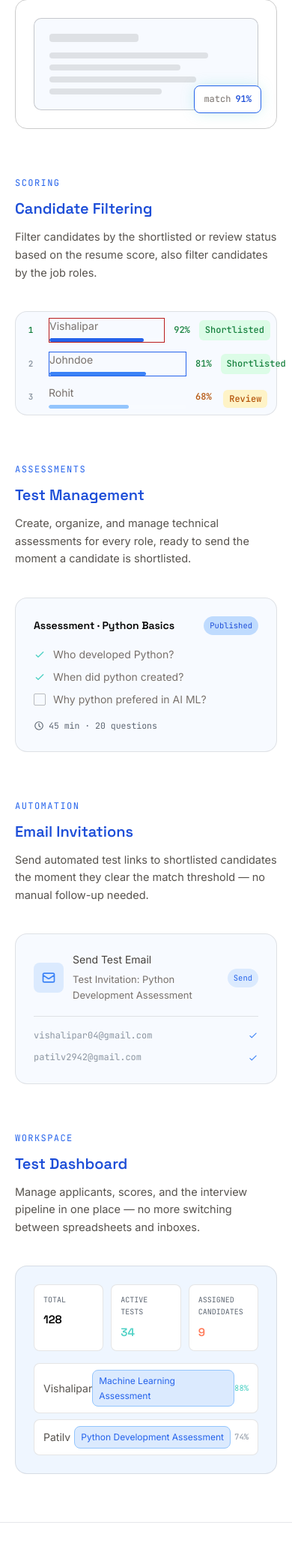
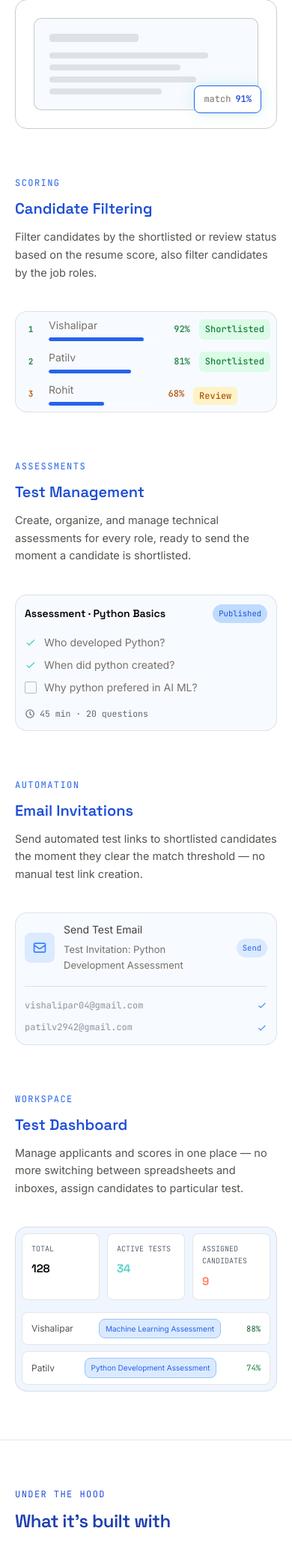
Before and after one commit to vishalipar/Resume-Screening-Revamped, a Django app: page / in a window 390 px wide. Shown: the part 4164-6250 px from the top of the page at 75% size. Run offline with Django 5.2, Linux system fonts and the light colour scheme; some libraries are stand-ins or nearby versions.

Commit message:
make features section responsive

```diff
--- a/resume_screening/templates/information.html
+++ b/resume_screening/templates/information.html
@@ -263,7 +263,7 @@
           <div class="flex flex-col gap-3">
             <div class="flex items-center gap-3">
               <span class="w-6 h-6 rounded-full bg-blue/15 text-green-700 font-mono text-[11px] font-semibold flex items-center justify-center shrink-0">1</span>
-              <div class="flex-1 border border-red-700">
+              <div class="flex-1">
                 <div class="text-stone-500 text-sm rounded mb-1.5">Vishalipar</div>
                 <div class="h-[5px] w-full bg-white/10 rounded-full overflow-hidden"><div class="h-full w-[82%] md:w-[92%] bg-blue-600 rounded-full"></div></div>
               </div>
@@ -271,24 +271,24 @@
               <span class="font-mono text-[12px] text-green-700 bg-green-100 rounded-md px-2 py-1 font-medium">Shortlisted</span>
             </div>
             <div class="flex items-center gap-3">
-              <span class="w-6 h-6 rounded-full bg-white/10 text-muted font-mono text-[11px] font-semibold flex items-center justify-center shrink-0">2</span>
-              <div class="flex-1 border border-blue-600">
-                <div class="text-stone-500 text-sm rounded mb-1.5">Johndoe</div>
-                <div class="h-[5px] w-full bg-white/10 rounded-full overflow-hidden"><div class="h-full w-[71%] md:w-[81%] bg-blue-500 rounded-full"></div></div>
+              <span class="w-6 h-6 rounded-full bg-blue/15 text-green-700 font-mono text-[11px] font-semibold flex items-center justify-center shrink-0">2</span>
+              <div class="flex-1">
+                <div class="text-stone-500 text-sm rounded mb-1.5">Patilv</div>
+                <div class="h-[5px] w-full bg-white/10 rounded-full overflow-hidden"><div class="h-full w-[71%] md:w-[81%] bg-blue-600 rounded-full"></div></div>
               </div>
               <span class="font-mono text-[12px] text-green-700 font-medium">81%</span>
-              <span class="font-mono text-[12px] text-green-700 bg-green-100 rounded-md px-2 py-1 font-medium w-[20%]">Shortlisted</span>
+              <span class="font-mono text-[12px] text-green-700 bg-green-100 rounded-md px-2 py-1 font-medium">Shortlisted</span>
             </div>
             <div class="flex items-center gap-3">
-              <span class="w-6 h-6 rounded-full bg-white/10 text-muted font-mono text-[11px] font-semibold flex items-center justify-center shrink-0">3</span>
+              <span class="w-6 h-6 rounded-full bg-blue/15 text-amber-700 font-mono text-[11px] font-semibold flex items-center justify-center shrink-0">3</span>
               <div class="flex-1">
                 <div class="text-stone-500 text-sm rounded mb-1.5">Rohit</div>
-                <div class="h-[5px] w-full bg-white/10 rounded-full overflow-hidden"><div class="h-full w-[58%] md:w-[68%] bg-blue-300 rounded-full"></div></div>
+                <div class="h-[5px] w-full bg-white/10 rounded-full overflow-hidden"><div class="h-full w-[50%] md:w-[68%] bg-blue-600 rounded-full"></div></div>
               </div>
               <span class="font-mono text-[12px] text-amber-700 font-medium">68%</span>
-              <div class="w-[20%] text-center">
+              <p class='w-[31%] md:w-[20%]'>
                 <span class="font-mono text-[12px] text-amber-700 bg-amber-100 rounded-md px-2 py-1 font-medium">Review</span>
-              </div>
+              </p>
             </div>
           </div>
         </div>
@@ -296,7 +296,7 @@
 
       <!-- 3. Test Management -->
       <div class="grid grid-cols-1 md:grid-cols-2 gap-10 md:gap-14 items-center">
-        <div class="bg-blue-50/50 border border-black/10 rounded-2xl p-6 order-2 md:order-1">
+        <div class="bg-blue-50/50 border border-black/10 rounded-2xl p-3 md:p-6 order-2 md:order-1">
           <div class="flex items-center justify-between mb-4">
             <span class="font-display font-semibold text-[14px]">Assessment · Python Basics</span>
             <span class="font-mono text-[10.5px] text-blue-700 bg-blue-200 px-2 py-1 rounded-full">Published</span>
@@ -332,9 +332,9 @@
         <div>
           <p class="font-mono text-xs tracking-[0.12em] uppercase text-blue-600 mb-3">Automation</p>
           <h3 class="font-display font-semibold text-blue-700 text-xl sm:text-2xl mb-3">Email Invitations</h3>
-          <p class="text-stone-600 text-[14.5px] max-w-[42ch]">Send automated test links to shortlisted candidates the moment they clear the match threshold — no manual follow-up needed.</p>
+          <p class="text-stone-600 text-[14.5px] max-w-[42ch]">Send automated test links to shortlisted candidates the moment they clear the match threshold — no manual test link creation.</p>
         </div>
-        <div class="bg-blue-50/50 border border-black/10 rounded-2xl p-6">
+        <div class="bg-blue-50/50 border border-black/10 rounded-2xl p-3 md:p-6">
           <div class="flex items-center gap-3 mb-4 pb-4 border-b border-black/10">
             <div class="w-10 h-10 rounded-lg bg-blue-100 flex items-center justify-center shrink-0">
               <svg class="w-5 h-5 text-blue-500" fill="none" stroke="currentColor" stroke-width="2" viewBox="0 0 24 24"><path stroke-linecap="round" stroke-linejoin="round" d="M3 8l7.89 5.26a2 2 0 002.22 0L21 8M5 19h14a2 2 0 002-2V7a2 2 0 00-2-2H5a2 2 0 00-2 2v10a2 2 0 002 2z"/></svg>
@@ -358,9 +358,9 @@
         </div>
       </div>
 
-      <!-- 5. Candidate Dashboard -->
+      <!-- 5. Test Dashboard -->
       <div class="grid grid-cols-1 md:grid-cols-2 gap-10 md:gap-14 items-center">
-        <div class="bg-blue-50 border border-black/10 rounded-2xl p-6 order-2 md:order-1">
+        <div class="bg-blue-50 border border-black/10 rounded-2xl p-2 md:p-6 order-2 md:order-1">
           <div class="grid grid-cols-3 gap-2.5 mb-4">
             <div class="bg-white border border-black/10 rounded-lg p-3">
               <span class="block font-mono text-[10px] text-muted2 mb-1">TOTAL</span>
@@ -377,21 +377,21 @@
           </div>
           <div class="flex flex-col gap-2">
             <div class="flex items-center justify-between bg-white border border-black/10 rounded-lg px-3 py-2">
-              <div class="text-sm text-stone-600">Vishalipar</div>
-              <p class='text-[12px] text-blue-600 bg-blue-100 border border-blue-300 px-2 py-1 rounded-lg'>Machine Learning Assessment</p>
-              <span class="font-mono text-[10.5px] text-teal">88%</span>
+              <div class="text-[12px] md:text-sm text-stone-600">Vishalipar</div>
+              <p class='text-[10px] md:text-[12px] text-blue-600 bg-blue-100 border border-blue-300 px-2 py-1 rounded-lg'>Machine Learning Assessment</p>
+              <span class="font-mono text-[10.5px] text-green-800">88%</span>
             </div>
             <div class="flex items-center justify-between bg-white border border-black/10 rounded-lg px-3 py-2">
-              <div class="text-sm text-stone-600">Patilv</div>
-              <p class='text-[12px] text-blue-600 bg-blue-100 border border-blue-300 px-2 py-1 rounded-lg'>Python Development Assessment</p>
-              <span class="font-mono text-[10.5px] text-muted">74%</span>
+              <div class="text-[12px] md:text-sm text-stone-600">Patilv</div>
+              <p class='text-[10px] md:text-[12px] text-blue-600 bg-blue-100 border border-blue-300 px-2 py-1 rounded-lg'>Python Development Assessment</p>
+              <span class="font-mono text-[10.5px] text-green-700">74%</span>
             </div>
           </div>
         </div>
         <div class="order-1 md:order-2">
           <p class="font-mono text-xs tracking-[0.12em] uppercase text-blue-600 mb-3">Workspace</p>
           <h3 class="font-display font-semibold text-blue-700 text-xl sm:text-2xl mb-3">Test Dashboard</h3>
-          <p class="text-stone-600 text-[14.5px] max-w-[42ch]">Manage applicants, scores, and the interview pipeline in one place — no more switching between spreadsheets and inboxes.</p>
+          <p class="text-stone-600 text-[14.5px] max-w-[42ch]">Manage applicants and scores in one place — no more switching between spreadsheets and inboxes, assign candidates to particular test.</p>
         </div>
       </div>
 
```
